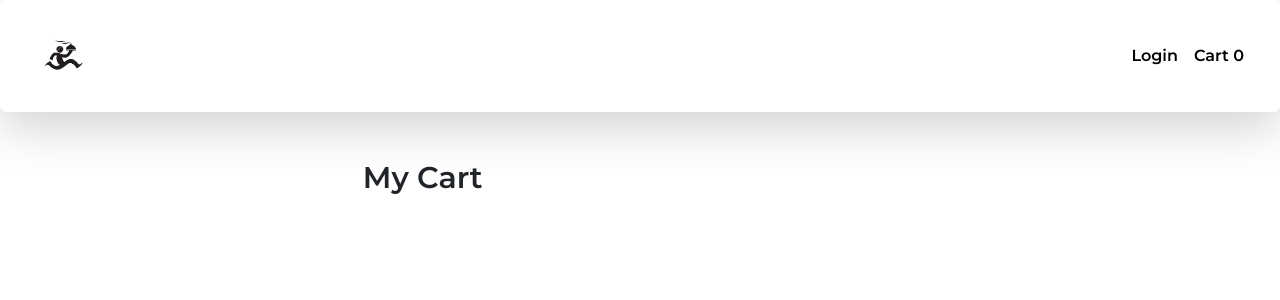
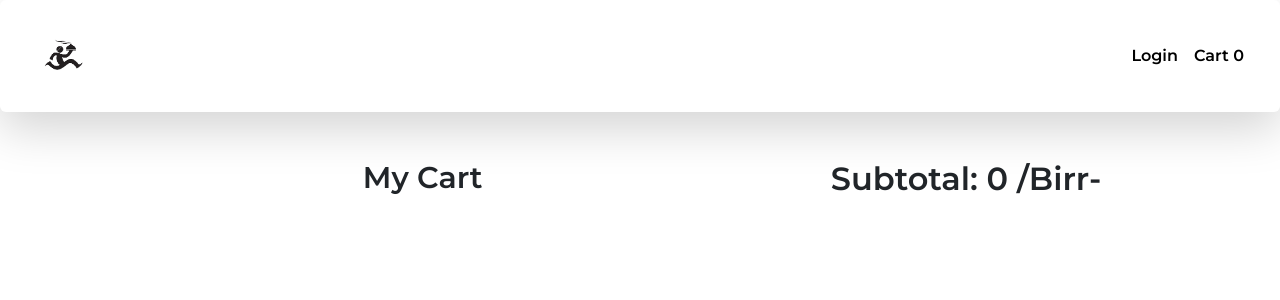
Before and after one commit to Kumilachew-g/food-delivery, a React (Create React App) app in the folder client/: page /cart in a window 1280 px wide. Shown: the top 300 px of the page. Built offline with nearby package versions, Linux system fonts and the light colour scheme.

Commit message:
Use reduce method to implement subtotal price

```diff
--- a/client/src/pages/CartPage.jsx
+++ b/client/src/pages/CartPage.jsx
@@ -4,6 +4,7 @@ import { addToCart, deleteCartItem } from '../redux/actions/cartActions';
 function CartPage() {
   const cartState = useSelector((state) => state.cartReducer);
   const cartItems = cartState.cartItems;
+  const subtotal = cartItems.reduce((x, item) => x + item.price, 0);
   const dispatch = useDispatch();
   return (
     <div>
@@ -61,7 +62,9 @@ function CartPage() {
             );
           })}
         </div>
-        <div className='col-md-4'></div>
+        <div className='col-md-4'>
+          <h2>Subtotal: {subtotal} /Birr-</h2>
+        </div>
       </div>
     </div>
   );
```
